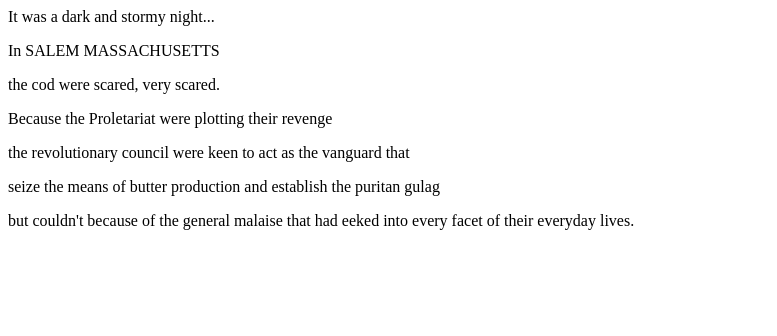
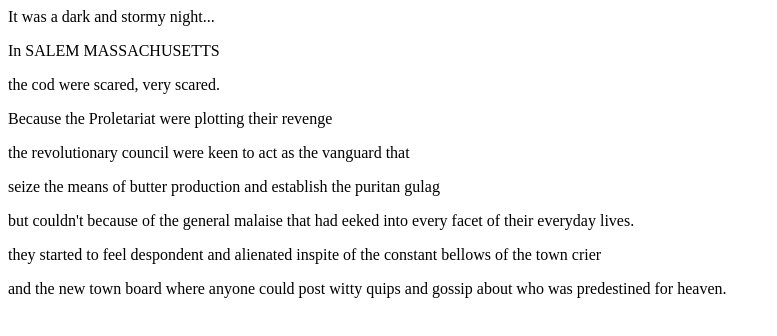
Before and after one commit to barisgg/fireside, a plain HTML site: page index.html in a window 1280 px wide. Shown: the whole page, without its empty margins (0-777 px from the left). Drawn offline with Linux system fonts and the light colour scheme.

Commit message:
addition

```diff
--- a/index.html
+++ b/index.html
@@ -7,5 +7,8 @@
     <p>the revolutionary council were keen to act as the vanguard that <br></p>
     <p>seize the means of butter production and establish the puritan gulag</p>
     <p>but couldn't because of the general malaise that had eeked into every facet of their everyday lives.</p>
+    <p>they started to feel despondent and alienated inspite of the constant bellows of the town crier<br></p>
+    <p>and the new town board where anyone could post witty quips and gossip about who was predestined for heaven.</p>
   </body>
+
 </html>
```
